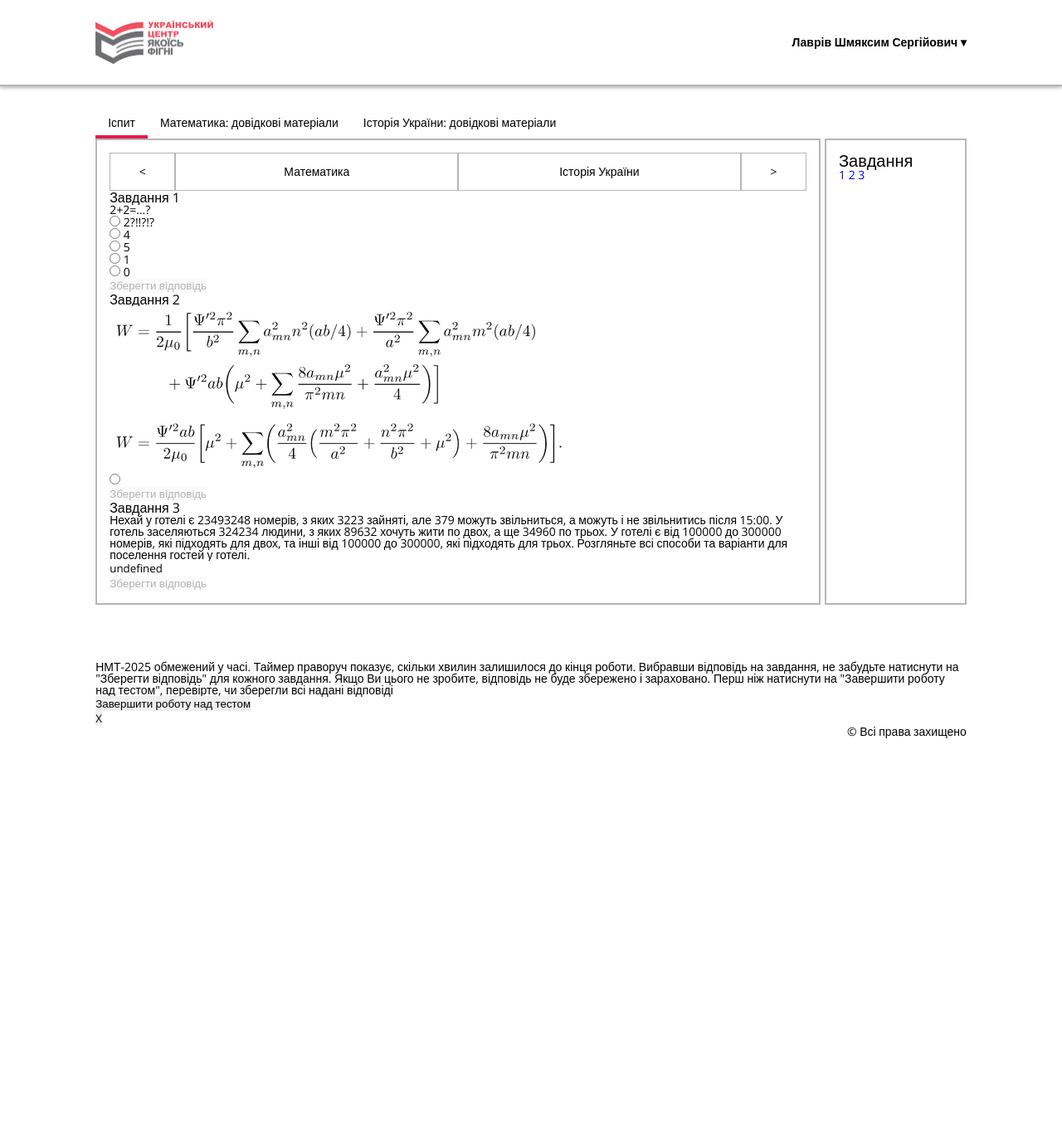
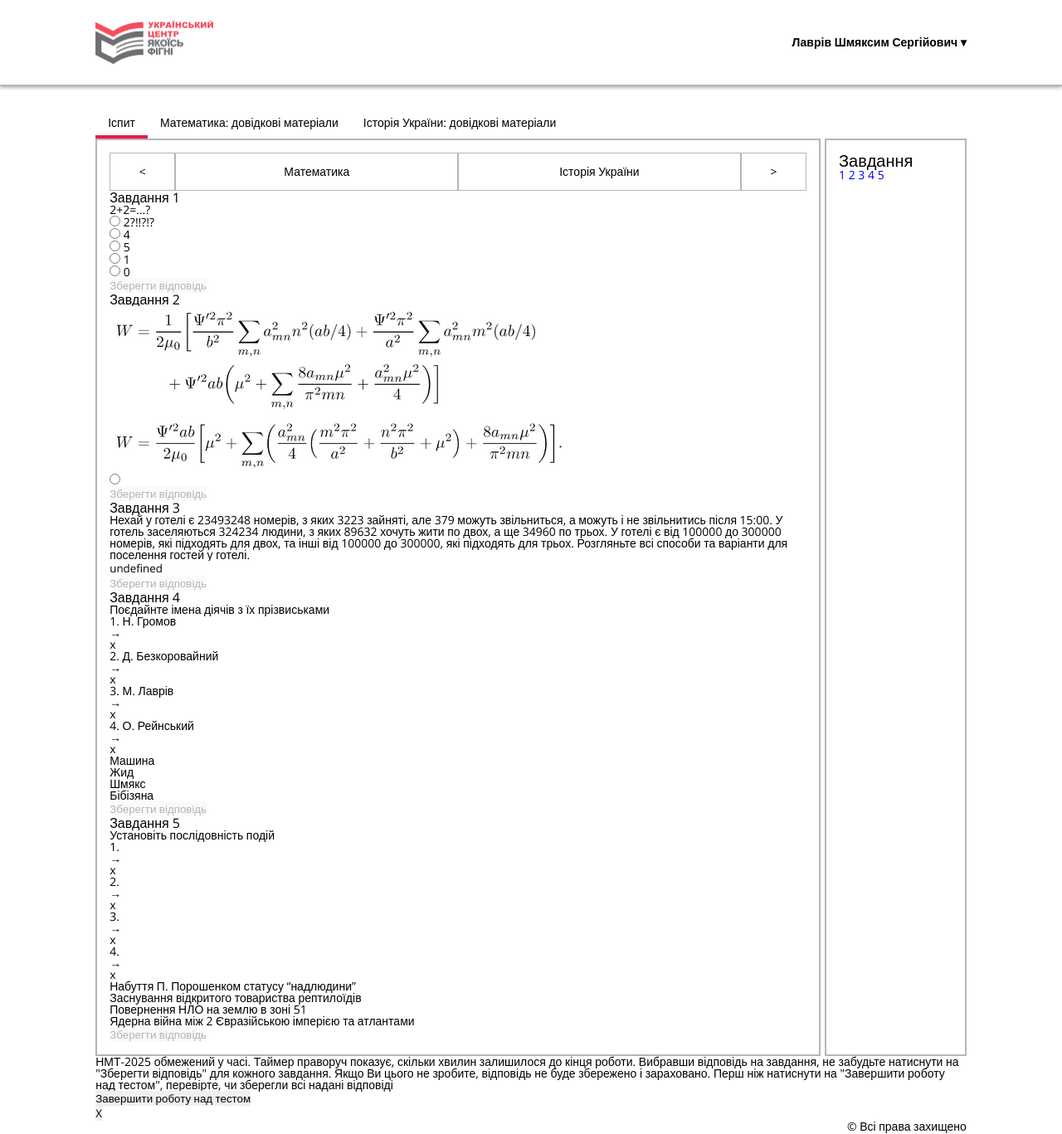
Before and after one commit to OleksandrReinskyi/RealNMT2025, a Jekyll site: the page built from pages/test.html, in a window 1280 px wide. Shown: the whole page at 83% size. Built offline with Jekyll 4.4.1, drawn with Linux system fonts in a browser that asks for light colours; before the commit the page ends 900 px from its top, so only the background shows below that; some of the changed lines change nothing that is shown.

Commit message:
added accordance questions

```diff
--- a/pages/test.html
+++ b/pages/test.html
@@ -33,7 +33,6 @@ jsHead:
                                     <div id="main-header__maths" data-show="main__maths">Математика</div>
                                     <div id="main-header__history" data-show="main__hist">Історія України</div>
                                     <div class="main__controls"> &gt; </div>
-
                             </div>
                             <div id="main__body">
                                 <div id="main__maths">
--- a/static/JS/test.js
+++ b/static/JS/test.js
@@ -1,32 +1,3 @@
-/**
- * Functionality
- * 1) Time save
- * Local storage object every second
- * 2) Answers save
- * Local storage object every answer save
- * {
- * maths: {id:answer}
- * }
- * 3) Saved answers display on sidebar
- *
- * Task types
- * 1) With one variant of answer
- * - Plain text
- * - Image
- * - Image + text
- * Answer - variable with answer ID
- * 2) Numerical input (input text)
- * variable
- * 3) Accordances
- * Answer: [array,array]
- * 4) Sequences
- * Answer: array
- * 5) 3 answers
- * Answer: array
- *
- *
- */
-
 class Helpers{
     static waitRandTime(){
         let ms = Math.random()*1000
@@ -115,6 +86,7 @@ class SingleAnswer extends _Test{
 class OpenAnswer extends _Test{
     constructor(question,imgPath){
         super(question,imgPath);
+
     }
 
     renderView(index,savedAnswer){
@@ -146,6 +118,67 @@ class OpenAnswer extends _Test{
     }
 }
 
+class AccrodanceAnswer extends _Test{
+    constructor(question,imgPath,questions,answers){
+        super(question,imgPath);
+        this.questions = questions;
+        this.answers = answers;
+    }
+
+    renderView(index,selectedAnswers){
+        let questionStr = '';
+        let answerStr = ``;
+        for(let i = 0;i< this.questions.length; i++){
+            let selectedAnsw = selectedAnswers? this.answers.find((elem)=>elem.id == selectedAnswers[i]): false;
+            questionStr += `
+            <div class="acc-an__row">
+                <div class="row__question">${this.questions[i]}</div>
+                <span class="row__arrow">&rarr;</span>
+                <div class="row__place">
+                    ${selectedAnsw ? `<div class="acc-an__answer selected" data-answ-id="${this.answers[i].id}" id="acc-an__answer-${selectedAnsw.id}">${selectedAnsw.answer}</div>` : ""}
+                    <div class="row__close-button">x</div>
+                </div>
+            </div>
+            `
+        }
+
+        for(let i = 0;i< this.answers.length; i++){
+            if(selectedAnswers && selectedAnswers[i]) continue;
+            answerStr += `
+                <div class="acc-an__answer" data-answ-id="${this.answers[i].id}" id="acc-an__answer-${this.answers[i].id}">${this.answers[i].answer}</div>
+            `
+        }
+
+        this.view = `
+        <div class="main__block test-block acc-an" id="test-block__${this.id}" data-test-id="${this.id}">
+            <h2 class="question__number">Завдання ${index+1}</h2>
+            ${this.questionInfo}
+            <form onsubmit="return false" class="acc-an__form">
+                <div class="form__body">
+                    <div class="acc-an__rows">
+                        ${questionStr}
+                    </div>
+                    <div class="acc-an__answers">
+                        ${answerStr}
+                    </div>
+                </div>
+                <div class="form__block">
+                    <button class="an__save" disabled>Зберегти відповідь</button>
+                </div>
+            </form>
+        </div>
+        `
+    }
+
+    getChosenAnswerId(parent){
+        let answers = [];
+        Array.from(parent.querySelectorAll(".acc-an__row")).forEach((row)=>{
+            answers.push(row.querySelector(".acc-an__answer.selected")?.getAttribute("data-answ-id") || null)
+        })
+        return answers;
+    }
+}
+
 class _TestsArr{
     static testsArrId = 0;
     constructor(){
@@ -167,6 +200,9 @@ class _TestsArr{
         if(target.getAttribute("data-answ-id")){
             this.unsaveAnswer(target);
         }
+
+        this.clickOnAccordance(target)
+
     }
 
     unsaveAnswer(target){
@@ -176,7 +212,8 @@ class _TestsArr{
         if(answerButton.disabled == true){
             this.updateSidebar(questionId,false);
             answerButton.disabled = false;
-            parent.querySelector(".question__saved").remove()
+            let questionSavedInfo = parent.querySelector(".question__saved");
+            if(questionSavedInfo) questionSavedInfo.remove()
         }
     }
 
@@ -252,11 +289,34 @@ class _TestsArr{
         }
     }
 
+    clickOnAccordance(target){
+        let parent = target.closest(".test-block");
+        let selectedAnswer = parent.querySelector(".acc-an__answer.active");
+        if(target.classList.contains("row__place")){
+            if(!selectedAnswer || target.querySelector(".acc-an__answer.selected")) return
+
+            target.appendChild(selectedAnswer);
+            selectedAnswer.classList.remove("active");
+            selectedAnswer.classList.add("selected")
+            target.querySelector(".row__close-button").classList.add("active")
+            this.unsaveAnswer(target)
+        }
+        if(target.classList.contains("acc-an__answer")){
+            if(selectedAnswer) return;
+            target.classList.toggle("active");
+        }
+        if(target.classList.contains("row__close-button")){
+            let insertedAnswer = target.closest(".row__place").querySelector(".acc-an__answer.selected");
+            parent.querySelector(".acc-an__answers").appendChild(insertedAnswer)
+            this.unsaveAnswer(target)
+
+        }
+    }
+
     /**
      * types:
      * - 1 - sin-an (single)
      * - 2 - open-an
-     * - 3 - seq-an (sequence)
      * - 4 - mult-an (multiple)
      * - 5 - accord-an (accordance)
      */
@@ -271,6 +331,15 @@ class _TestsArr{
                 this.contents.push(new SingleAnswer(i.question,answers,i.img))
             }else if(i.type == 2){
                 this.contents.push(new OpenAnswer(i.question,i.mg))
+            }else if(i.type==5){
+                let answers = [];
+                for(let item of i.answers[1]){
+                    answers.push(new Answer(item));
+                }
+
+                this.contents.push(
+                    new AccrodanceAnswer(i.question,i.img,i.answers[0],answers)
+                )
             }
         }
     }
@@ -322,7 +391,19 @@ const testsArray = [
         type:2,
         question:` Нехай у готелі є 23493248 номерів, з яких 3223 зайняті, але 379 можуть звільниться, а можуть і не звільнитись після 15:00. У готель заселяються 324234 людини, з яких 89632 хочуть жити по двох, а ще 34960 по трьох. У готелі є від 100000 до 300000 номерів, які підходять для двох, та інші від 100000 до 300000, які підходять для трьох. Розгляньте всі способи та варіанти для поселення гостей у готелі.`,
         img:""
-    }
+    },
+    {
+        type:5,
+        question:`Поєдайнте імена діячів з їх прізвиськами`,
+        answers:[["1. Н. Громов","2. Д. Безкоровайний","3. М. Лаврів","4. О. Рейнський"],["Машина","Жид","Шмякс","Бібізяна"]],
+        img:""
+    },
+        {
+        type:5,
+        question:`Установіть послідовність подій`,
+        answers:[["1.","2.","3.","4."],["Набуття П. Порошенком статусу “надлюдини”","Заснування відкритого товариства рептилоїдів","Повернення НЛО на землю в зоні 51","Ядерна війна між 2 Євразійською імперією та атлантами"]],
+        img:""
+    },
 ]
 
 
@@ -330,3 +411,9 @@ const testsArray = [
 const mathBlock = new MathTests()
 mathBlock.convertTestsArr(testsArray)
 mathBlock.renderAll();
+
+
+
+// document.addEventListener("keydown",(event)=>{
+//     if(event.code == "F11") event.preventDefault()
+// })
```
